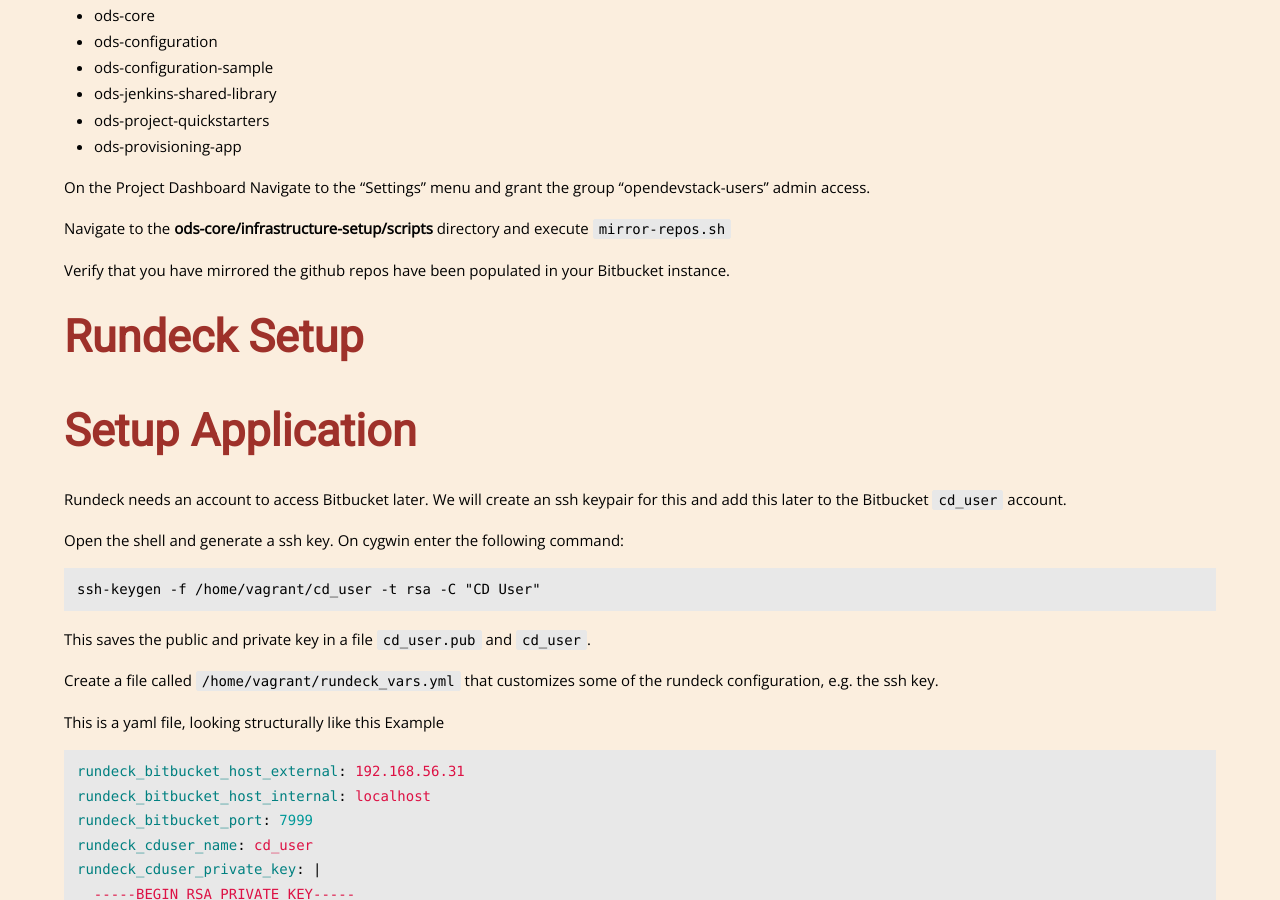
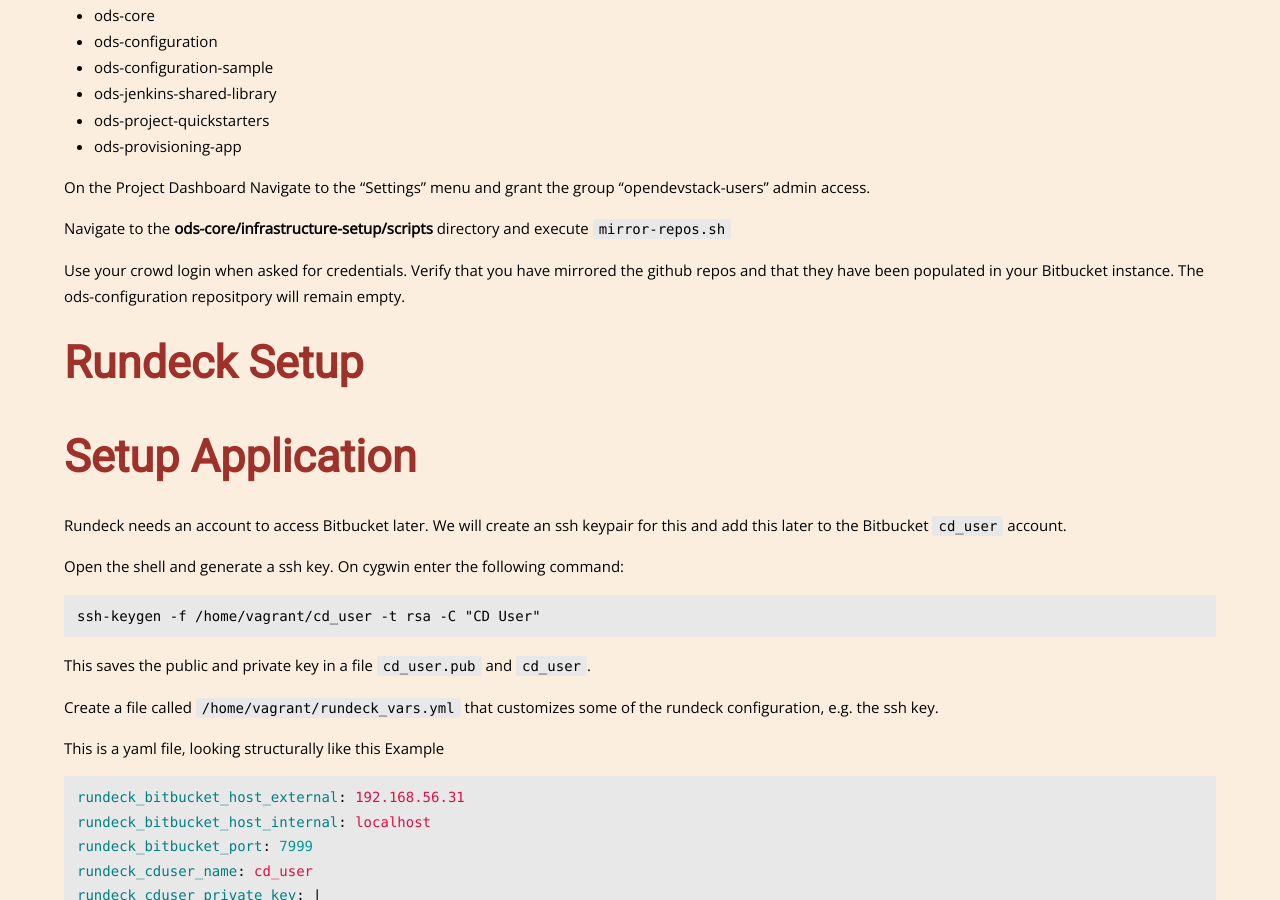
Before and after one commit to opendevstack/opendevstack.github.io, a Jekyll site: the page built from doc/getting-started.md, in a window 1280 px wide and 900 px high, scrolled down 13854 px. Built offline with Jekyll 4.4.1, drawn with Linux system fonts in a browser that asks for light colours; nearby versions of some CDN libraries; our own code applies the rules of GitHub Pages for plain Markdown files; some of the changed text lies outside the part shown.

Commit message:
Getting started review (#1)
Some minor enhancements

* fixed typo and added description for mirrored repos
* Added codeblock for oc-env command
* Added info for bitbucket credentials

````diff
--- a/doc/getting-started.md
+++ b/doc/getting-started.md
@@ -429,7 +429,8 @@
 Navigate to the **ods-core/infrastructure-setup/scripts** directory and execute
 `mirror-repos.sh`
 
-Verify that you have mirrored the github repos have been populated in your Bitbucket instance.
+Use your crowd login when asked for credentials.
+Verify that you have mirrored the github repos and that they have been populated in your Bitbucket instance. The ods-configuration repositpory will remain empty.
 
 #### Rundeck Setup
 ##### Setup Application
@@ -510,8 +511,11 @@
 
 ### Configure the path for the OC CLI
 The OC CLI is automatically downloaded after "minishift start".
-To add it to the path you can run "minishift oc-env" and execute the
-displayed command.
+To add it to the path you can run
+```
+minishift oc-env
+```
+and execute the displayed command.
 
 #### Login with the CLI
 You have to login via the CLI with
@@ -600,6 +604,8 @@
 git commit -am "added local root ca"
 git push origin master
 ```
+
+Use your crowd login when asked for credentials.
 we do this as the rundeck user, so we can accept the ssh host key.
 
 ### Setup and Configure Nexus3
````
